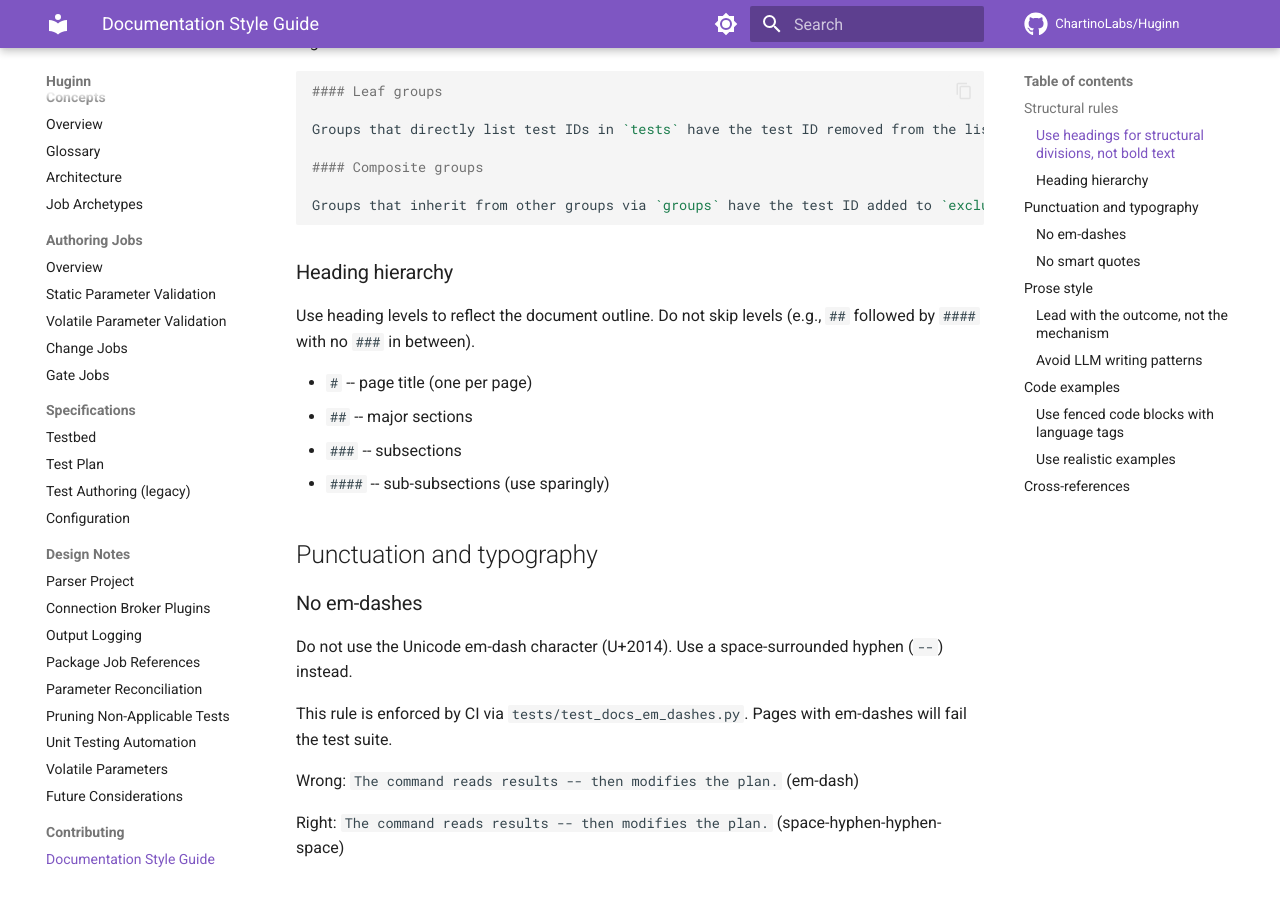
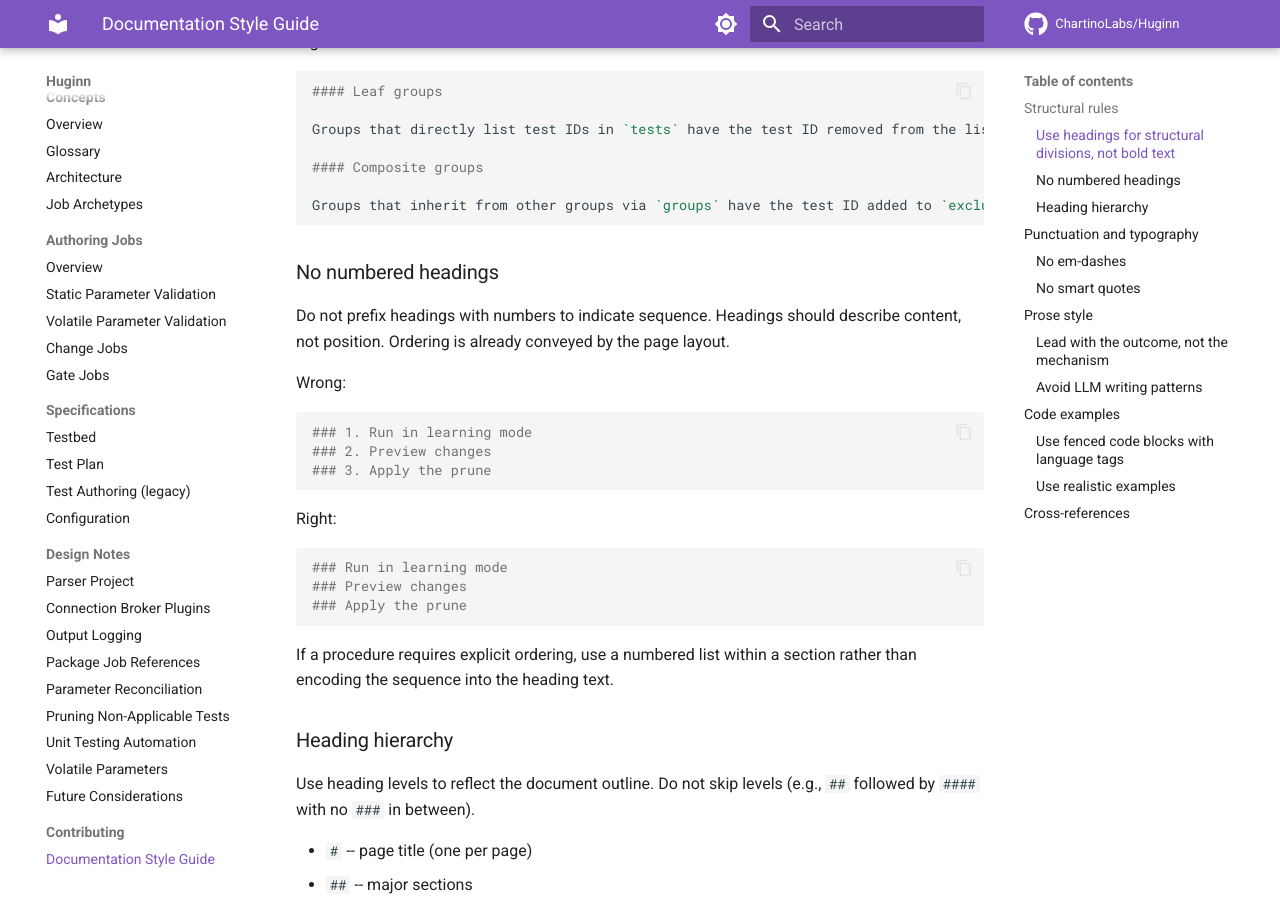
Before and after one commit to ChartinoLabs/Huginn, an MkDocs documentation site: the page built from docs/style.md, in a window 1280 px wide and 900 px high, scrolled down 634 px. Built offline with MkDocs 1.6.1 and Material for MkDocs 9.7.7, drawn with Linux system fonts in a browser that asks for light colours; comment, search, counter and statistics services are not loaded.

Commit message:
docs: add no-numbered-headings rule and fix prune workflow headings
Add rule to style guide: headings describe content, not position.
Remove step numbers from prune workflow headings.

Co-Authored-By: Claude Opus 4.6 (1M context) <noreply@anthropic.com>

````diff
--- a/docs/style.md
+++ b/docs/style.md
@@ -29,6 +29,28 @@ Groups that directly list test IDs in `tests` have the test ID removed from the
 
 Groups that inherit from other groups via `groups` have the test ID added to `exclude_tests`.
 ```
+
+### No numbered headings
+
+Do not prefix headings with numbers to indicate sequence. Headings should describe content, not position. Ordering is already conveyed by the page layout.
+
+Wrong:
+
+```markdown
+### 1. Run in learning mode
+### 2. Preview changes
+### 3. Apply the prune
+```
+
+Right:
+
+```markdown
+### Run in learning mode
+### Preview changes
+### Apply the prune
+```
+
+If a procedure requires explicit ordering, use a numbered list within a section rather than encoding the sequence into the heading text.
 
 ### Heading hierarchy
 
````
Also changed, not shown: docs/08-prune.md (+4 -4 lines).
